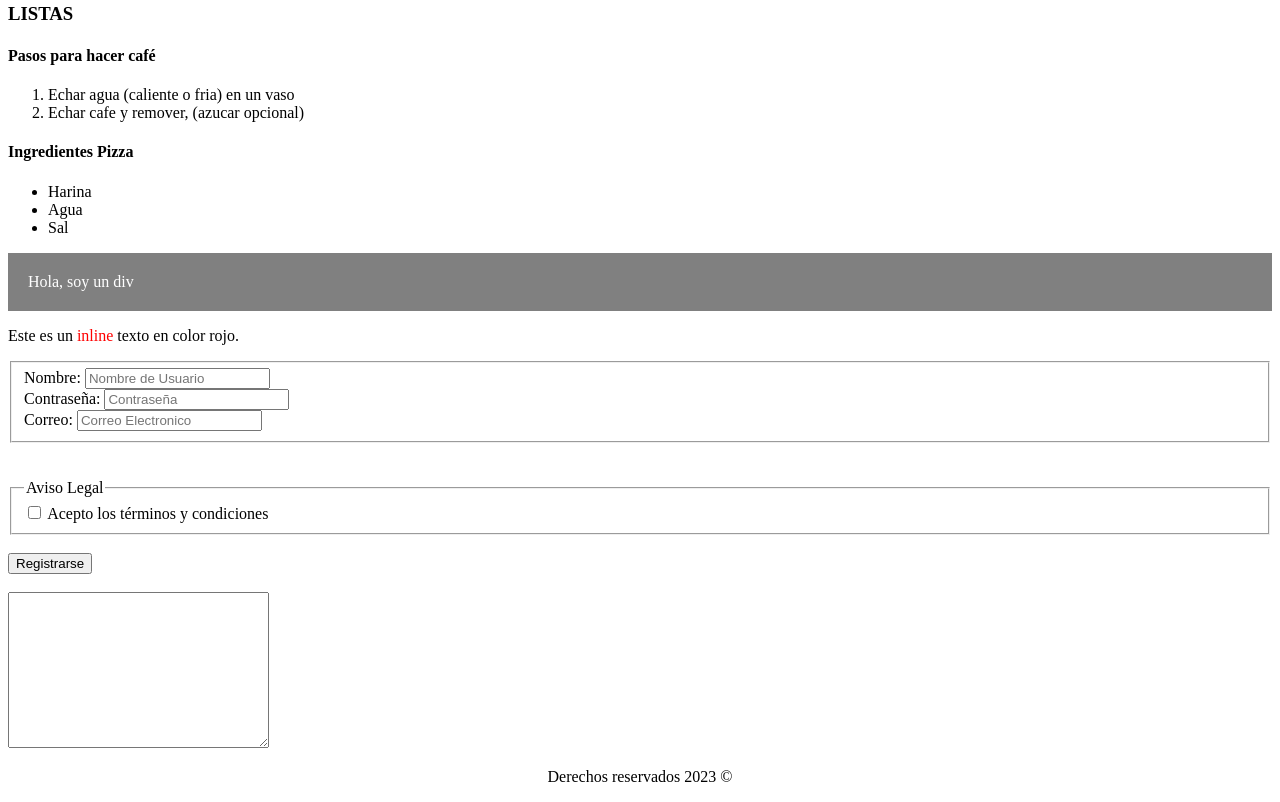
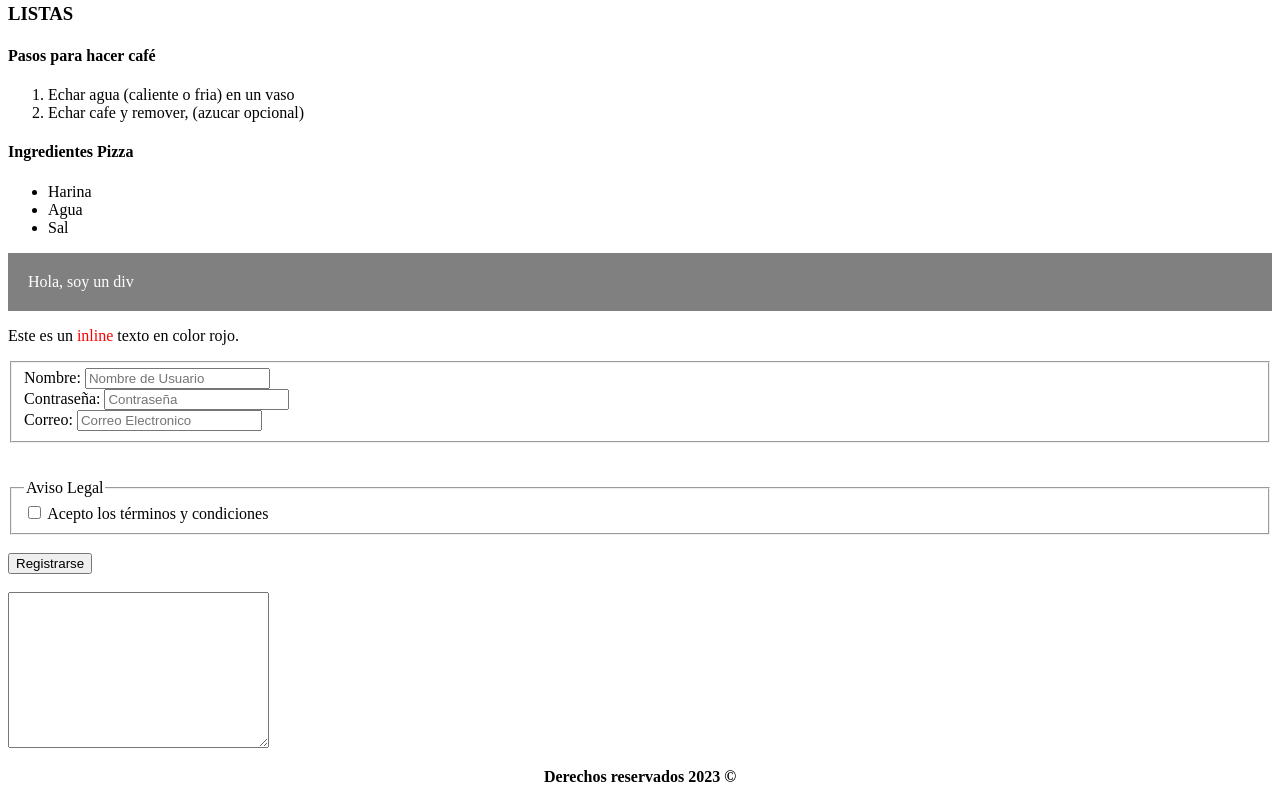
Before and after one commit to jonathanjd7/Practica2html, a plain HTML site: page index.html in a window 1280 px wide. Shown: the part 1318-2120 px from the top of the page. Drawn offline with Linux system fonts and the light colour scheme.

Commit message:
Update index.html
<strong>

```diff
--- a/index.html
+++ b/index.html
@@ -150,7 +150,9 @@
     </form>
 
     <footer style="text-align: center;">
-        <p>Derechos reservados 2023 &copy; </p>
+        <p>
+          <strong>Derechos reservados 2023 &copy; </strong>
+        </p>
     </footer>
 
 
```
